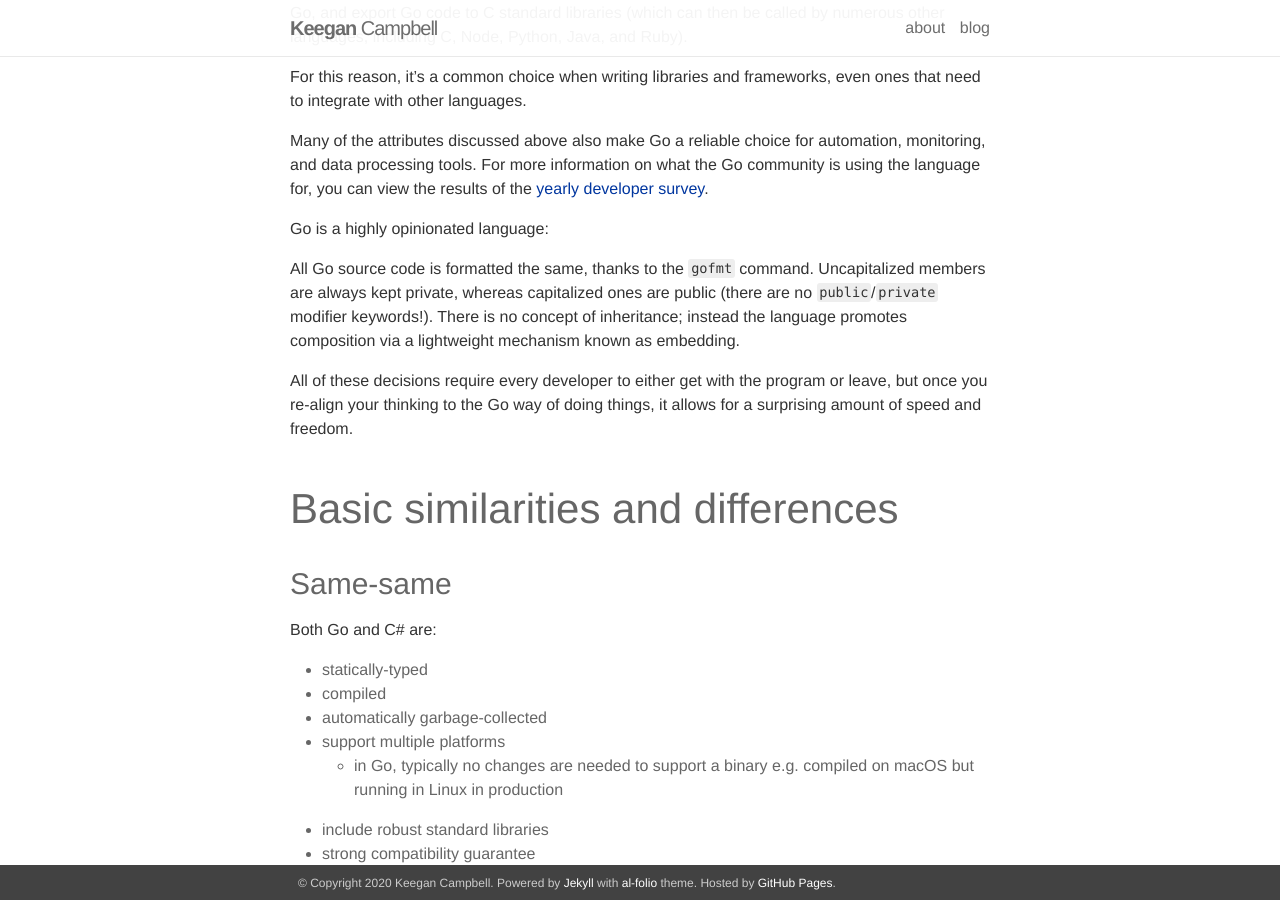
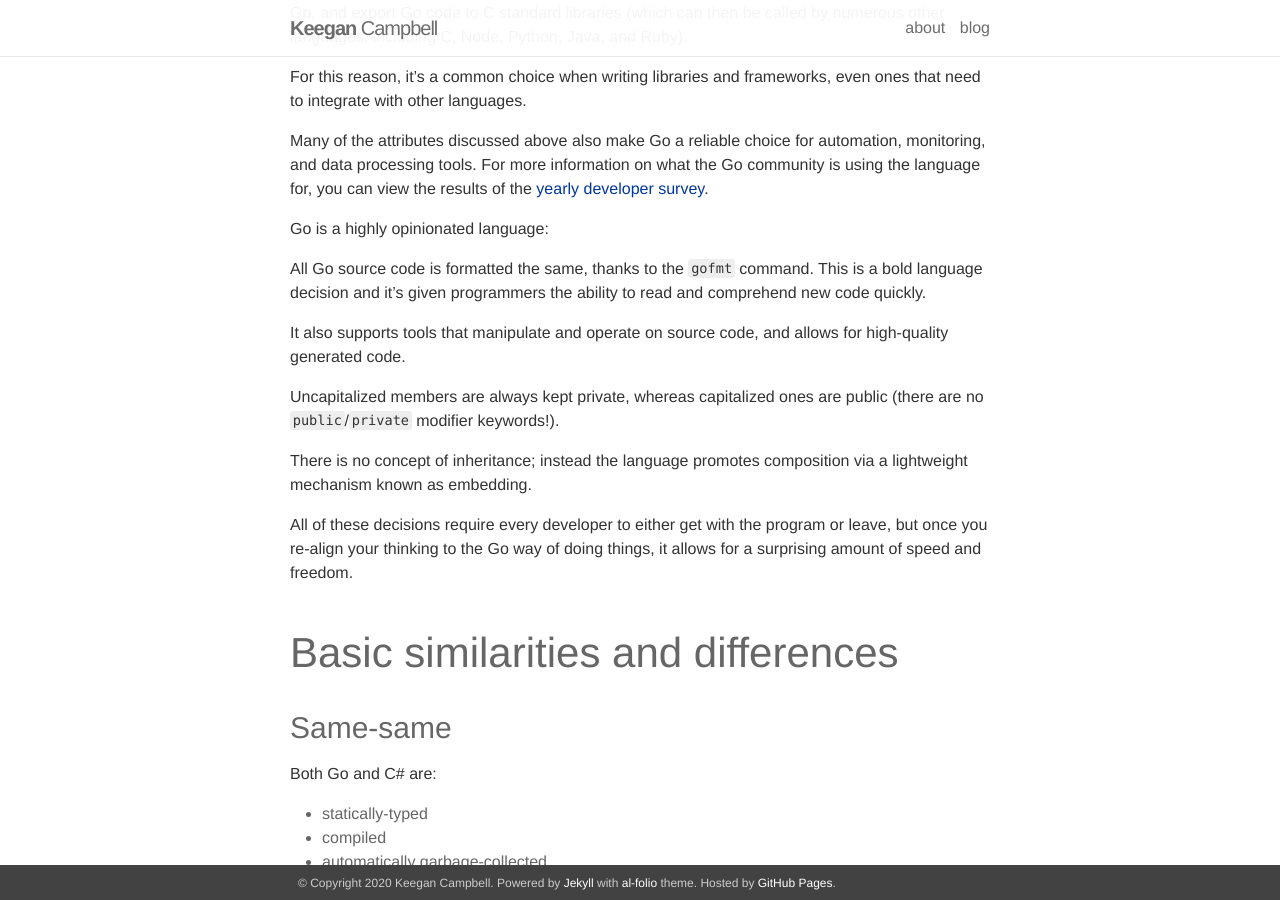
Before and after one commit to kfcampbell/kfcampbell.github.io, a Jekyll site: the page built from _posts/2020-05-21-go-for-csharp-people-part-one.markdown, in a window 1280 px wide and 900 px high, scrolled down 1881 px. Built offline with Jekyll 4.4.1, drawn with Linux system fonts in a browser that asks for light colours; nearby versions of some CDN libraries.

Commit message:
Elaborate more on gofmt

```diff
--- a/_posts/2020-05-21-go-for-csharp-people-part-one.markdown
+++ b/_posts/2020-05-21-go-for-csharp-people-part-one.markdown
@@ -59,7 +59,13 @@ Many of the attributes discussed above also make Go a reliable choice for automa
 
 Go is a highly opinionated language:
 
-All Go source code is formatted the same, thanks to the `gofmt` command. Uncapitalized members are always kept private, whereas capitalized ones are public (there are no `public`/`private` modifier keywords!). There is no concept of inheritance; instead the language promotes composition via a lightweight mechanism known as embedding.
+All Go source code is formatted the same, thanks to the `gofmt` command. This is a bold language decision and it's given programmers the ability to read and comprehend new code quickly.
+
+It also supports tools that manipulate and operate on source code, and allows for high-quality generated code.
+
+Uncapitalized members are always kept private, whereas capitalized ones are public (there are no `public`/`private` modifier keywords!).
+
+There is no concept of inheritance; instead the language promotes composition via a lightweight mechanism known as embedding.
 
 All of these decisions require every developer to either get with the program or leave, but once you re-align your thinking to the Go way of doing things, it allows for a surprising amount of speed and freedom.
 
```
